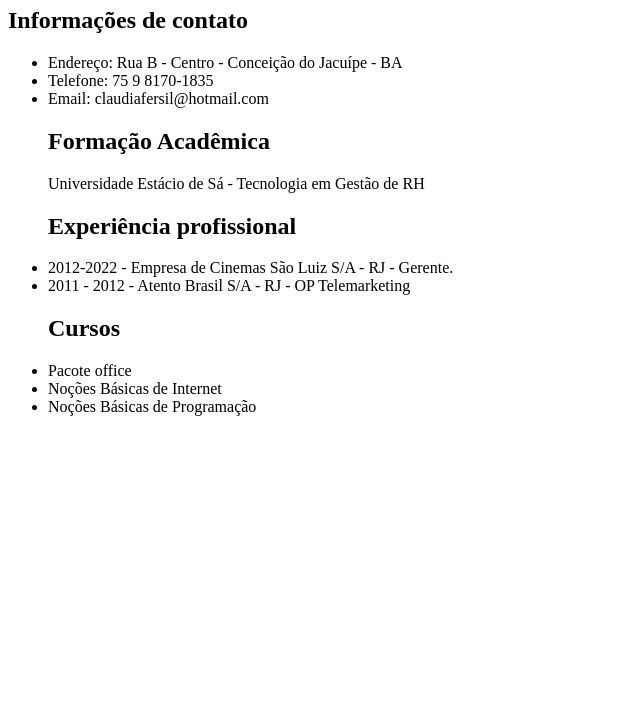
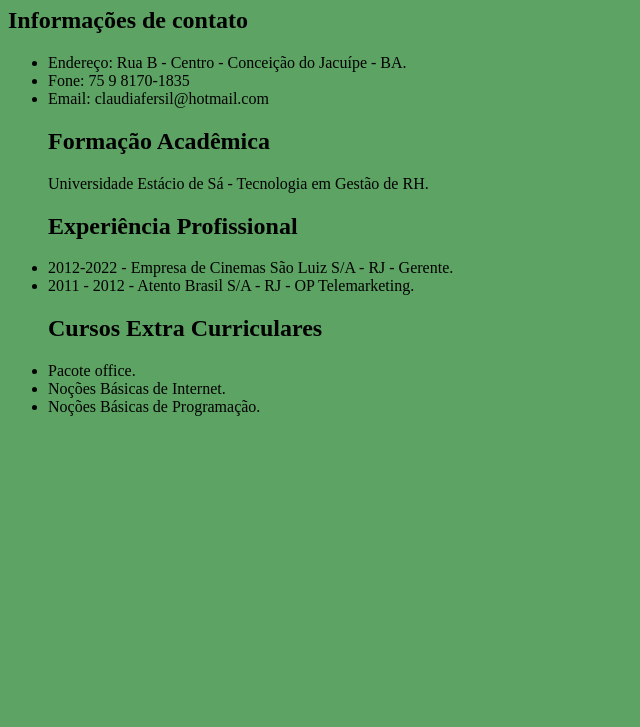
Before and after one commit to Claudiafersil/curriculo, a plain HTML site: page index.html in a window 1280 px wide. Shown: the part 73-800 px from the top of the page, without its empty margins (0-640 px from the left). Drawn offline with Linux system fonts and the light colour scheme.

Commit message:
mudança na cor

```diff
--- a/index.html
+++ b/index.html
@@ -5,41 +5,45 @@
     <meta name="viewport" content="width=device-width, initial-scale=1.0">
     <title>Projeto 01</title>
 </head>
-<body>
-<h1>
-    Claudia Ferreira da Silva
+<body
+
+style="background-color:rgb(93, 163, 99);"></body>
+
+<h1>Claudia Ferreira da Silva
 
 </h1>
+
+</h2>
 <h2>
     Informações de contato
 </h2>
 <ul>
     <li>
-    Endereço: Rua B - Centro - Conceição do Jacuípe - BA
-    <li>Telefone: 75 9 8170-1835
+    Endereço: Rua B - Centro - Conceição do Jacuípe - BA.
+    <li>Fone: 75 9 8170-1835
         <li>Email: claudiafersil@hotmail.com
 <h2>
     Formação Acadêmica
 </h2>
-Universidade Estácio de Sá - Tecnologia em Gestão de RH
+Universidade Estácio de Sá - Tecnologia em Gestão de RH.
 
 <h2>
 
-    Experiência profissional
+    Experiência Profissional
 
 </h2>
 
     <li>2012-2022  - Empresa de Cinemas São Luiz S/A - RJ - Gerente.
-        <li>2011 - 2012 - Atento Brasil S/A - RJ - OP Telemarketing
+        <li>2011 - 2012 - Atento Brasil S/A - RJ - OP Telemarketing.
 
         </li>
     </li>
-<h2>Cursos
+<h2>Cursos Extra Curriculares
 
 </h2>
-<li>Pacote office
-    <li> Noções Básicas de Internet
-        <li>Noções Básicas de Programação
+<li>Pacote office.
+    <li> Noções Básicas de Internet.
+        <li>Noções Básicas de Programação.
 
     </li>
 
```
